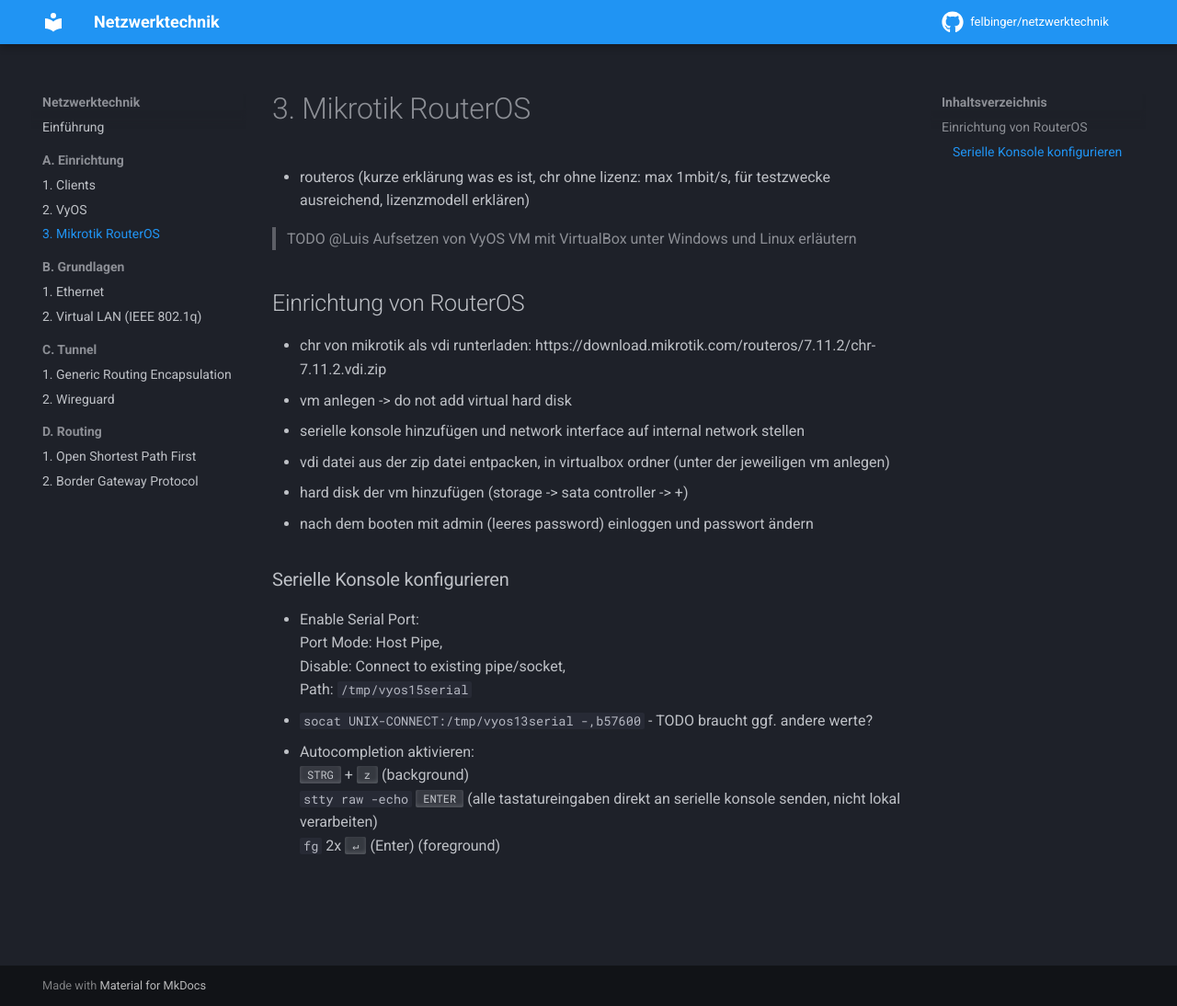
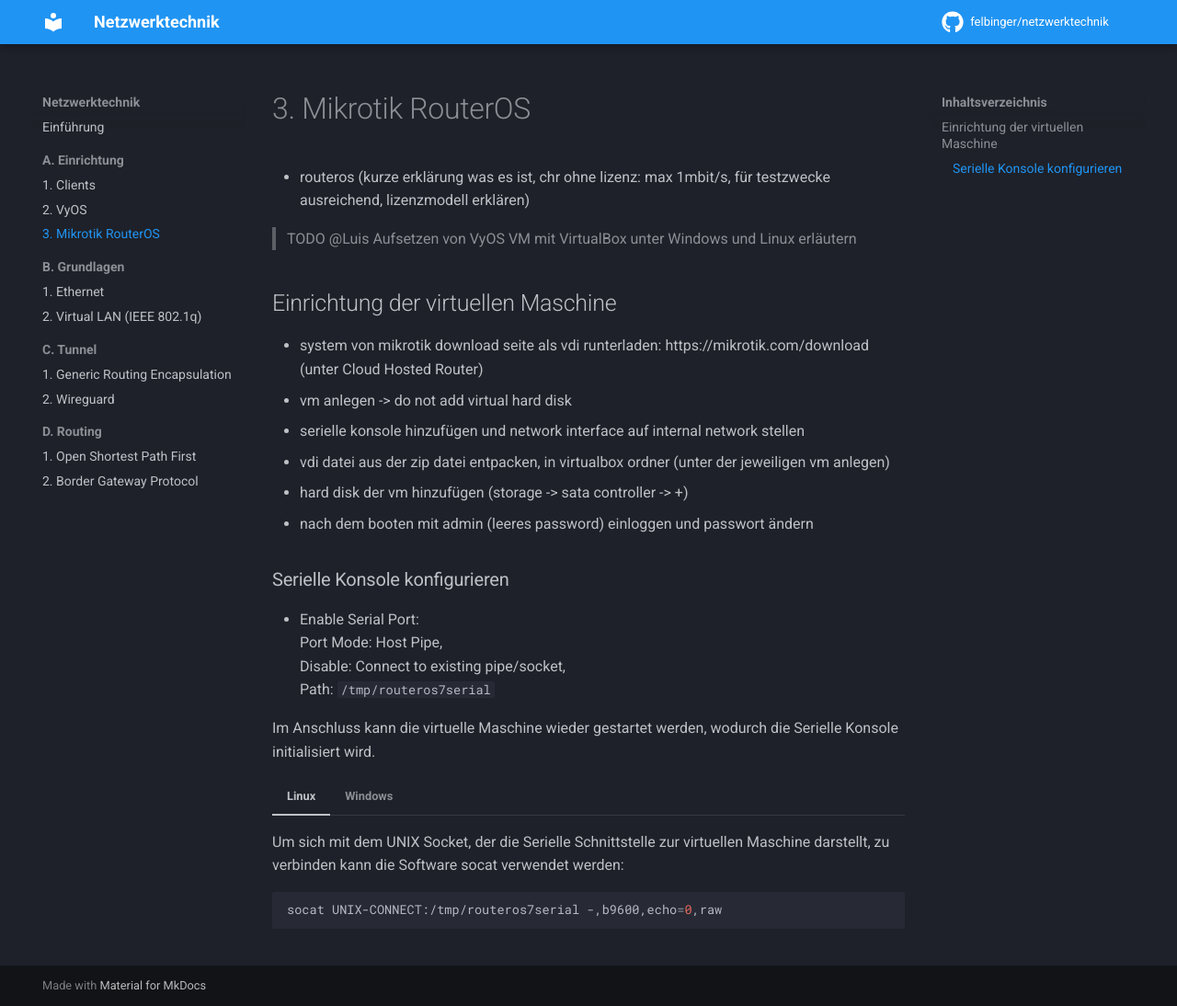
Before and after one commit to felbinger/netzwerktechnik, an MkDocs documentation site: the page built from docs/A._Einrichtung/3_routeros.md, in a window 1280 px wide and 1094 px high. Shown: the whole window at 92% size. Built offline with MkDocs 1.6.1 and Material for MkDocs 9.7.7, drawn with Linux system fonts in a browser that asks for light colours; comment, search, counter and statistics services are not loaded.

Commit message:
fixed routeros serial console, added bgp session print for mikrotik

````diff
--- a/docs/A._Einrichtung/3_routeros.md
+++ b/docs/A._Einrichtung/3_routeros.md
@@ -4,8 +4,9 @@
 
 > TODO @Luis Aufsetzen von VyOS VM mit VirtualBox unter Windows und Linux erläutern
 
-## Einrichtung von RouterOS
-- chr von mikrotik als vdi runterladen: https://download.mikrotik.com/routeros/7.11.2/chr-7.11.2.vdi.zip
+## Einrichtung der virtuellen Maschine
+
+- system von mikrotik download seite als vdi runterladen: https://mikrotik.com/download (unter Cloud Hosted Router)
 - vm anlegen -> do not add virtual hard disk
 - serielle konsole hinzufügen und network interface auf internal network stellen
 - vdi datei aus der zip datei entpacken, in virtualbox ordner (unter der jeweiligen vm anlegen)
@@ -16,9 +17,16 @@
 - Enable Serial Port:
   Port Mode: Host Pipe,
   Disable: Connect to existing pipe/socket,
-  Path: `/tmp/vyos15serial`
-- `socat UNIX-CONNECT:/tmp/vyos13serial -,b57600`  - TODO braucht ggf. andere werte?
-- Autocompletion aktivieren:
-  <kbd>STRG</kbd> + <kbd>z</kbd> (background)
-  `stty raw -echo` <kbd>ENTER</kbd> (alle tastatureingaben direkt an serielle konsole senden, nicht lokal verarbeiten)
-  `fg` 2x <kbd>&#x21b5;</kbd> (Enter) (foreground)
+  Path: `/tmp/routeros7serial`
+
+Im Anschluss kann die virtuelle Maschine wieder gestartet werden, wodurch die Serielle Konsole initialisiert wird.
+
+=== "Linux"
+    Um sich mit dem UNIX Socket, der die Serielle Schnittstelle zur virtuellen Maschine darstellt, zu verbinden kann die Software socat verwendet werden:
+
+    ```sh
+    socat UNIX-CONNECT:/tmp/routeros7serial -,b9600,echo=0,raw
+    ```
+
+=== "Windows"
+    > TODO @Luis Beschreibung für Verwendung von Putty oder ähnlichem einfügen
````
Also changed, not shown: docs/D._Routing/2_bgp.md (+15 -8 lines).
